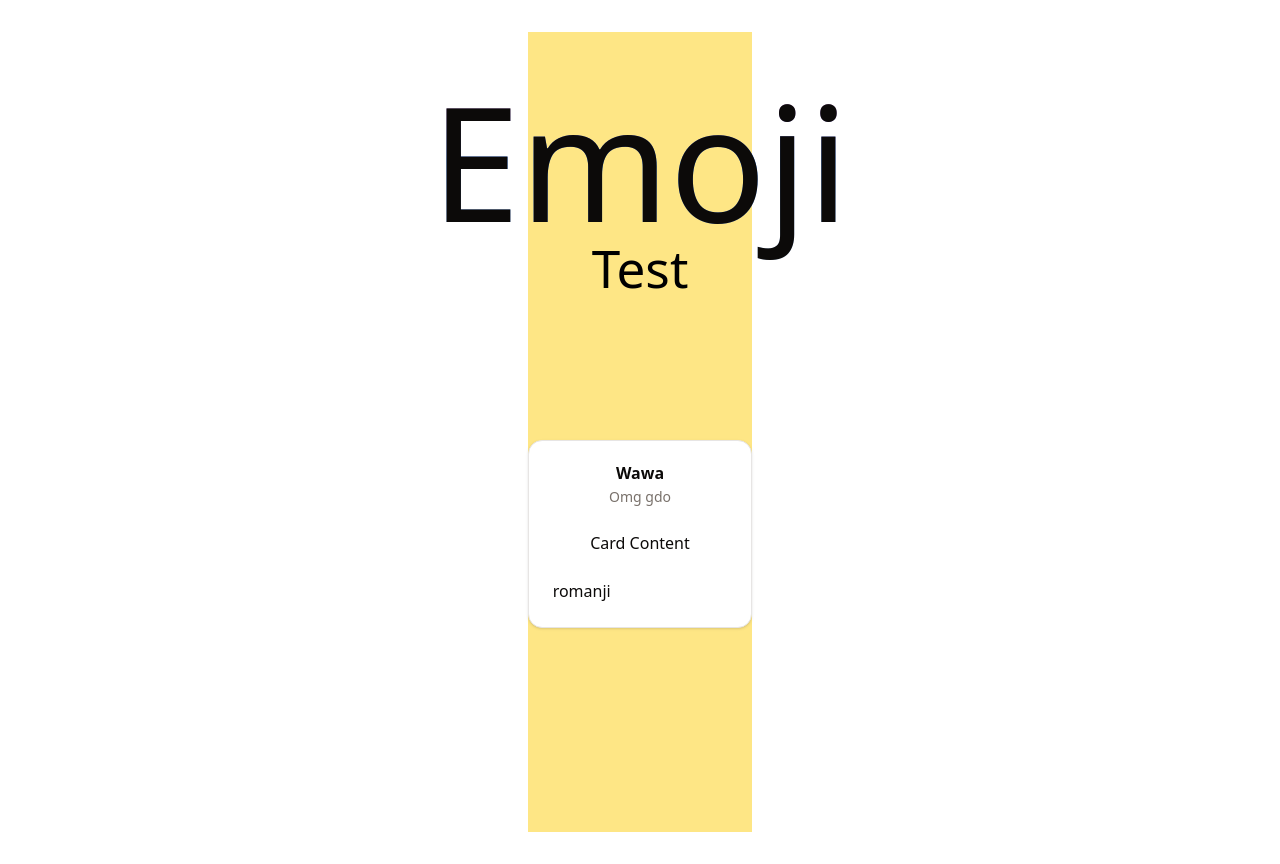
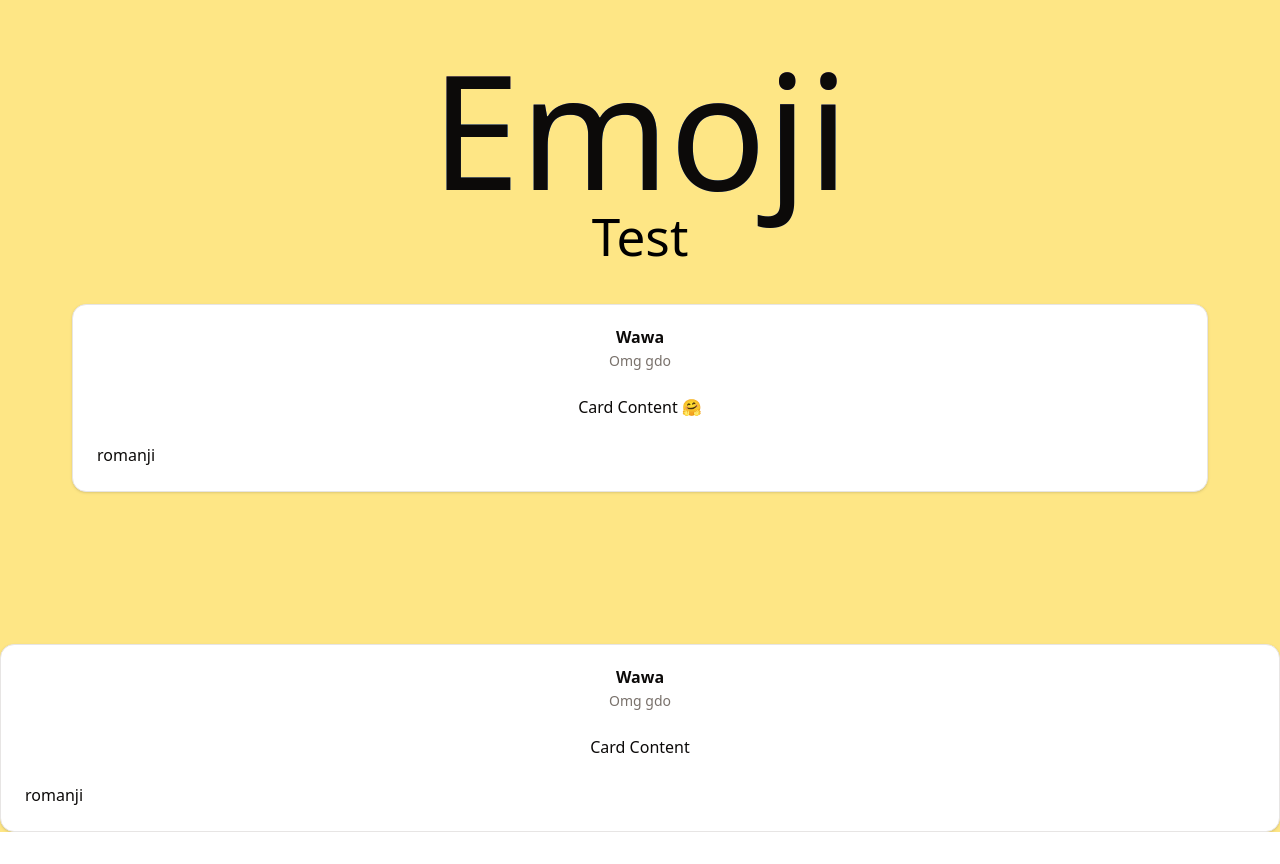
Before and after one commit to M3galodn81/emoji-randomizer, a Vue app: page / in a window 1280 px wide. After the commit the page ends 832 px from the top, so only its background shows below. Built offline with nearby package versions, Linux system fonts and the light colour scheme.

Commit message:
Merged Stuff

```diff
--- a/src/App.vue
+++ b/src/App.vue
@@ -10,7 +10,7 @@ import {
 </script>
 
 <template>
-    <div class="min-h-screen bg-amber-200 ">
+    <div class="min-h-screen min-w-screen bg-amber-200 ">
         <section class="pt-32 pb-16 px-16 ">
             <!-- Hero -->
             <div class="relative ">
@@ -23,10 +23,28 @@ import {
             </div>
 
             <!-- Content -->
-            <div class="relative z-10 text-center py-20">
-                <h1 class="text-black">
+            <div class="relative z-10 text-center py-20 ">
+                <h1 class="text-black mb-10">
                     Test
                 </h1>
+
+                <div class="m-2">
+                    <Card>
+                        <CardHeader>
+                            <CardTitle> Wawa</CardTitle>
+                            <CardDescription>Omg gdo</CardDescription>
+                        </CardHeader>
+
+                        <CardContent>
+                            Card Content &#129303;
+                        </CardContent>
+
+                        <CardFooter>
+                            romanji
+                        </CardFooter>
+
+                    </Card>
+                </div>
             </div>
         </section>
 
@@ -48,6 +66,12 @@ import {
     </div>
 </template>
 
+<script>
+
+
+
+
+</script>
 
 <style scoped>
 
--- a/src/style.css
+++ b/src/style.css
@@ -64,8 +64,7 @@ body {
   margin: 0;
   display: flex;
   place-items: center;
-  min-width: 320px;
-  min-height: 100vh;
+
 }
 
 h1 {
@@ -99,7 +98,7 @@ button:focus-visible {
 #app {
   max-width: 1280px;
   margin: 0 auto;
-  padding: 2rem;
+  /* padding: 2rem; */
   text-align: center;
 }
 
```
